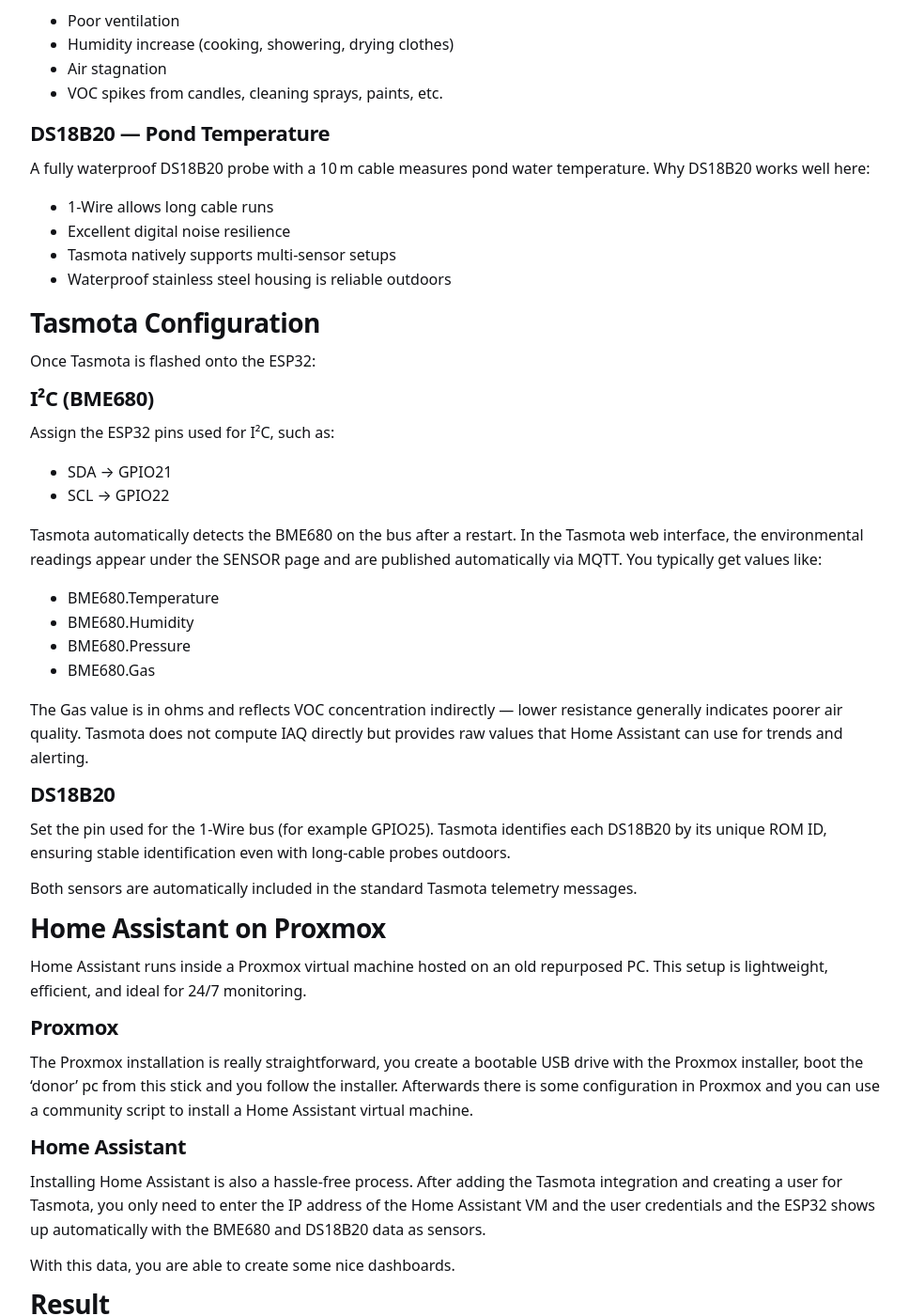
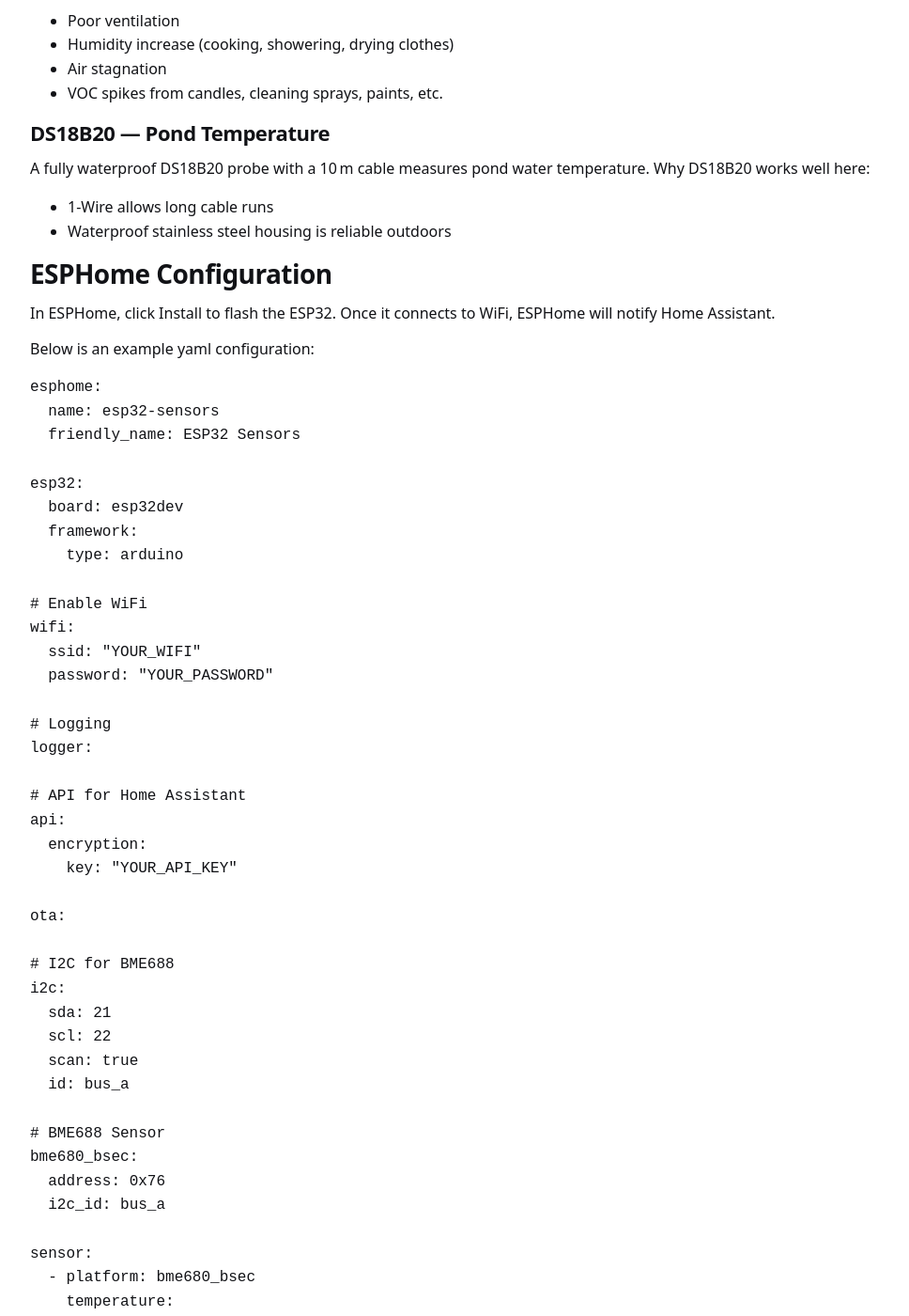
Before and after one commit to brechtopstaele/brechtopstaele.github.io, a Jekyll site: the page built from projects/air_quality_sensor.md, in a window 1280 px wide and 1400 px high, scrolled down 761 px. Shown: the whole window at 94% size, without its empty margins (152-1120 px from the left). Built offline with Jekyll 4.4.1, drawn with Linux system fonts in a browser that asks for light colours; some of the changed text lies outside the part shown.

Commit message:
Add image and update project

````diff
--- a/index.html
+++ b/index.html
@@ -271,6 +271,7 @@
             <div class="title">My Photography</div>
             <div class="subtitle">Take a look at my photography and videography services.</div>
             <a class="button" href="https://brechtopstaele.rf.gd">Take a look</a>
+            <img src="/static/images/2025-12-02-BZ6_1034.jpg" alt="Mountain peak in the clouds">
         </article>
     </section>
   </main>
--- a/projects/air_quality_sensor.md
+++ b/projects/air_quality_sensor.md
@@ -34,38 +34,78 @@
 Why DS18B20 works well here:
 
 - 1‑Wire allows long cable runs
-- Excellent digital noise resilience
-- Tasmota natively supports multi‑sensor setups
 - Waterproof stainless steel housing is reliable outdoors
 
-## Tasmota Configuration
+## ESPHome Configuration
 
-Once Tasmota is flashed onto the ESP32:
+In ESPHome, click Install to flash the ESP32.
+Once it connects to WiFi, ESPHome will notify Home Assistant.
 
-### I²C (BME680)
+Below is an example yaml configuration:
 
-Assign the ESP32 pins used for I²C, such as:
+```yaml
+esphome:
+  name: esp32-sensors
+  friendly_name: ESP32 Sensors
 
-- SDA → GPIO21
-- SCL → GPIO22
+esp32:
+  board: esp32dev
+  framework:
+    type: arduino
 
-Tasmota automatically detects the BME680 on the bus after a restart.
-In the Tasmota web interface, the environmental readings appear under the SENSOR page and are published automatically via MQTT.
-You typically get values like:
+# Enable WiFi
+wifi:
+  ssid: "YOUR_WIFI"
+  password: "YOUR_PASSWORD"
 
-- BME680.Temperature
-- BME680.Humidity
-- BME680.Pressure
-- BME680.Gas
+# Logging
+logger:
 
-The Gas value is in ohms and reflects VOC concentration indirectly — lower resistance generally indicates poorer air quality. Tasmota does not compute IAQ directly but provides raw values that Home Assistant can use for trends and alerting.
+# API for Home Assistant
+api:
+  encryption:
+    key: "YOUR_API_KEY"
 
-### DS18B20
+ota:
 
-Set the pin used for the 1‑Wire bus (for example GPIO25).
-Tasmota identifies each DS18B20 by its unique ROM ID, ensuring stable identification even with long‑cable probes outdoors.
+# I2C for BME688
+i2c:
+  sda: 21
+  scl: 22
+  scan: true
+  id: bus_a
 
-Both sensors are automatically included in the standard Tasmota telemetry messages.
+# BME688 Sensor
+bme680_bsec:
+  address: 0x76
+  i2c_id: bus_a
+
+sensor:
+  - platform: bme680_bsec
+    temperature:
+      name: "BME688 Temperature"
+    pressure:
+      name: "BME688 Pressure"
+    humidity:
+      name: "BME688 Humidity"
+    gas_resistance:
+      name: "BME688 Gas Resistance"
+    iaq:
+      name: "BME688 IAQ"
+    co2_equivalent:
+      name: "BME688 CO2 Equivalent"
+    breath_voc_equivalent:
+      name: "BME688 Breath VOC"
+
+# DS18B20 on GPIO4
+  - platform: ds18b20
+    pin: 4
+    update_interval: 10s
+    address: AUTO
+    name: "DS18B20 Temperature"
+```
+
+The Bosch library for using the BME688 is included automatically and allows us to use the estimated IAQ, CO2 equivalent and VOC equivalent.
 
 ## Home Assistant on Proxmox
 
@@ -78,7 +118,13 @@
 
 ### Home Assistant
 
-Installing Home Assistant is also a hassle-free process. After adding the Tasmota integration and creating a user for Tasmota, you only need to enter the IP address of the Home Assistant VM and the user credentials and the ESP32 shows up automatically with the BME680 and DS18B20 data as sensors.
+Install ESPHome
+Go to Settings → Devices & Services
+You will see a popup: “New ESPHome device found”
+Click Configure
+Approve and finish setup
+
+All sensors (BME688 data + DS18B20 temperature) will automatically appear as entities.
 
 With this data, you are able to create some nice dashboards.
 
````
Also changed, not shown: 1 other file.
